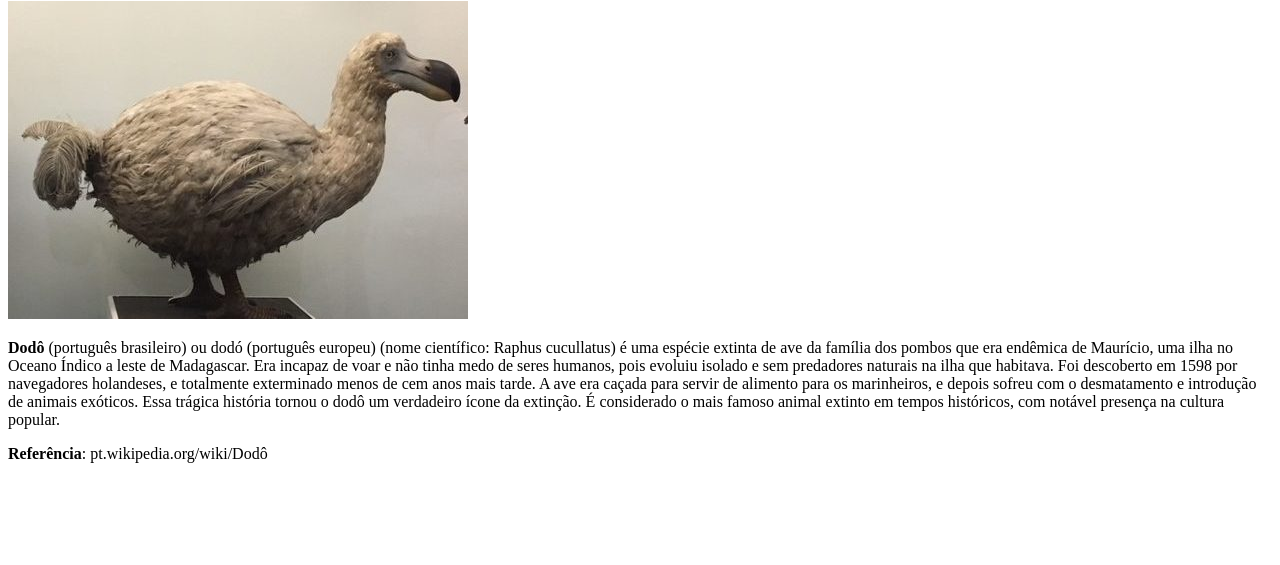
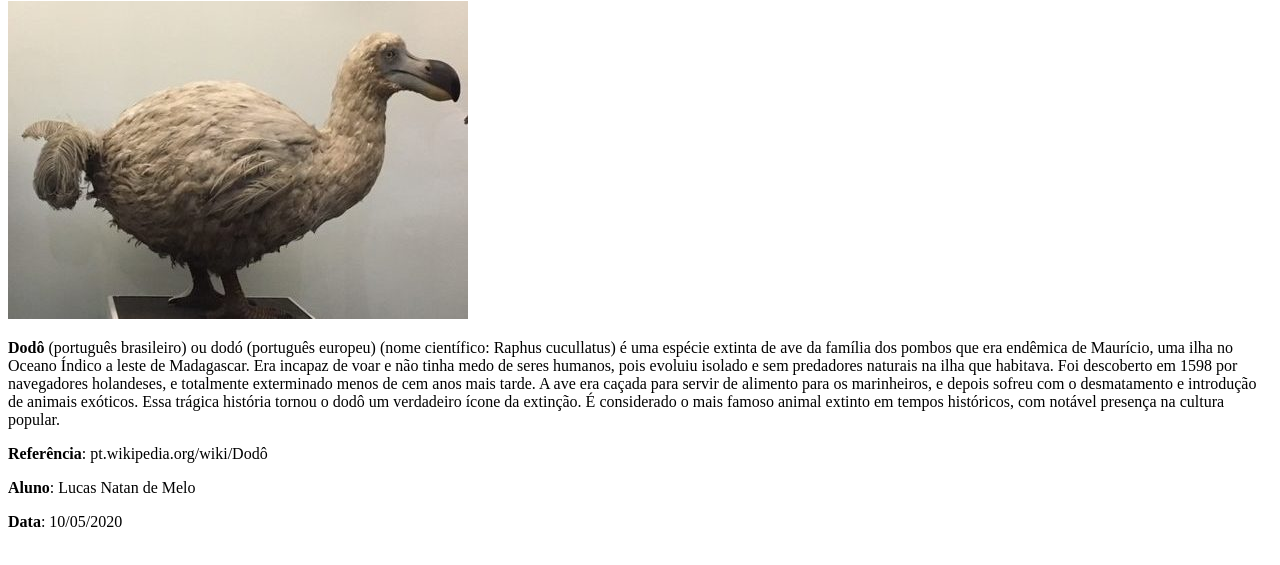
Before and after one commit to BanidoBR12345/Dodo, a plain HTML site: page index.html in a window 1280 px wide. Shown: the part 79-644 px from the top of the page. Drawn offline with Linux system fonts and the light colour scheme.

Commit message:
Update index.html

```diff
--- a/index.html
+++ b/index.html
@@ -18,5 +18,8 @@
              com notável presença na cultura popular.
         </p>
         <p><b>Referência</b>: pt.wikipedia.org/wiki/Dodô</p>
+
+        <p><b>Aluno</b>: Lucas Natan de Melo</p>
+        <p><b>Data</b>: 10/05/2020</p>
     </body>
 </html>
```
